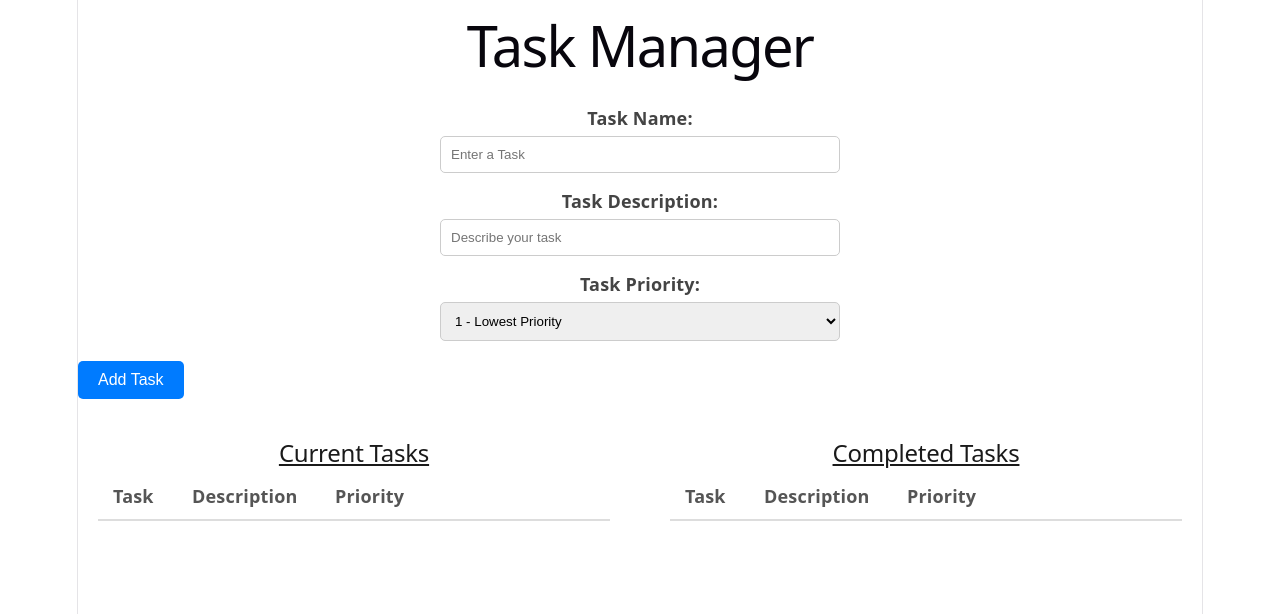
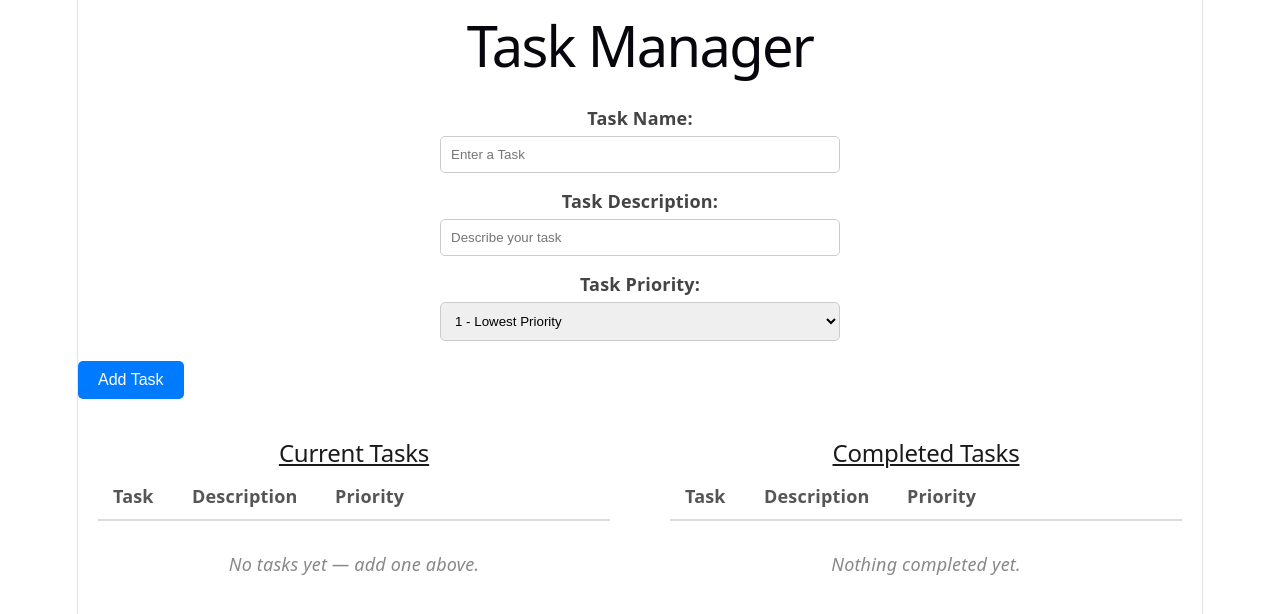
Before and after one commit to dsnyder8/IntroductionToReact, a React (Vite) app: page / in a window 1280 px wide. Shown: the top 614 px of the page. Built offline with nearby package versions, Linux system fonts and the light colour scheme.

Commit message:
Show a muted 'No tasks yet' / 'Nothing completed yet' message in each column when its list is empty so the demo doesn't open with a bare header row

```diff
--- a/src/Body.jsx
+++ b/src/Body.jsx
@@ -129,6 +129,9 @@ function Body() {
                   </div>
                 </div>
               ))}
+            {tasks.filter((t) => !t.completed).length === 0 && (
+              <p className="empty-state">No tasks yet — add one above.</p>
+            )}
           </div>
         </div>
 
@@ -166,6 +169,9 @@ function Body() {
                   </div>
                 </div>
               ))}
+            {tasks.filter((t) => t.completed).length === 0 && (
+              <p className="empty-state">Nothing completed yet.</p>
+            )}
           </div>
         </div>
       </div>
--- a/src/index.css
+++ b/src/index.css
@@ -241,3 +241,9 @@ button[type="submit"]:hover {
   box-shadow: 0 2px 4px rgba(0, 0, 0, 0.05);
   text-align: left; /* Forces the task data to the left edge of its column */
 }
+
+.empty-state {
+  color: #888;
+  font-style: italic;
+  padding: 10px 0;
+}
```
